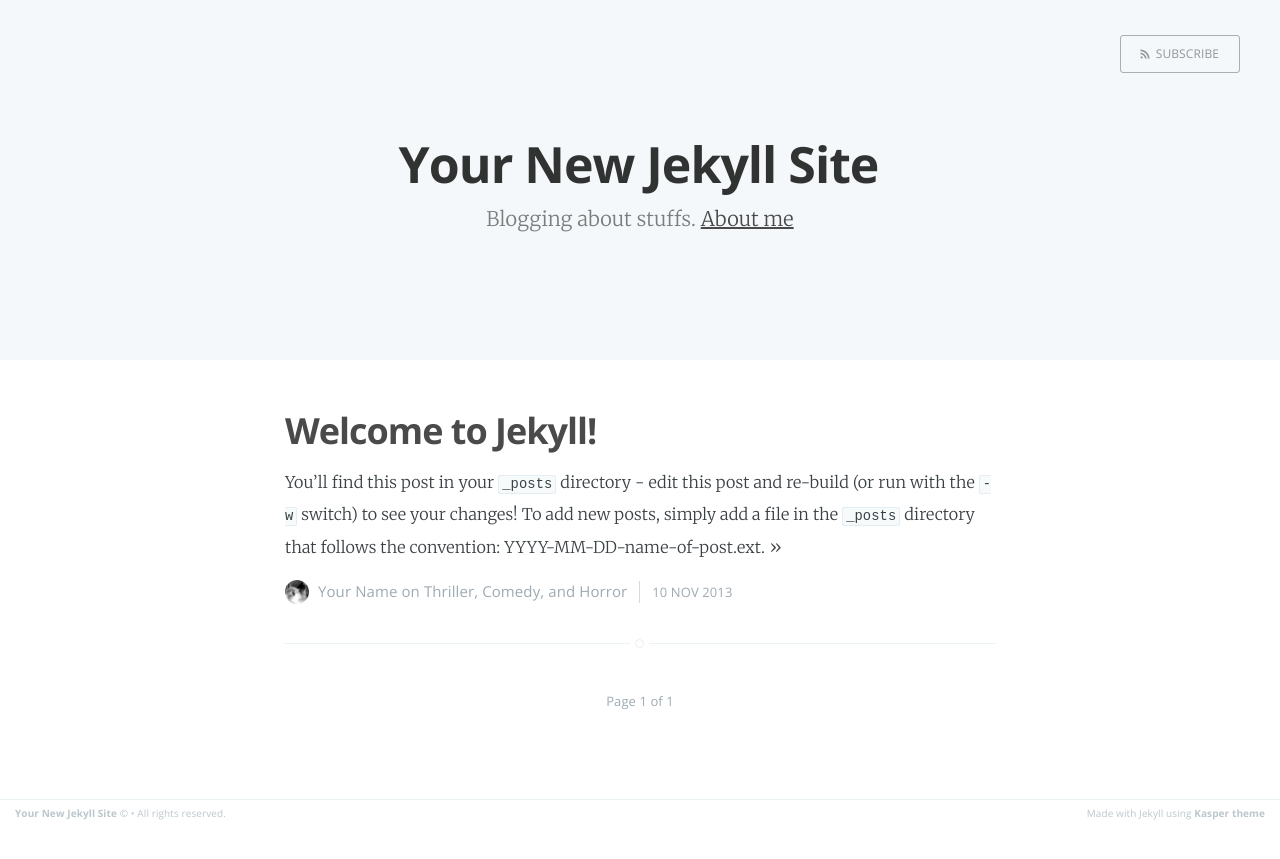
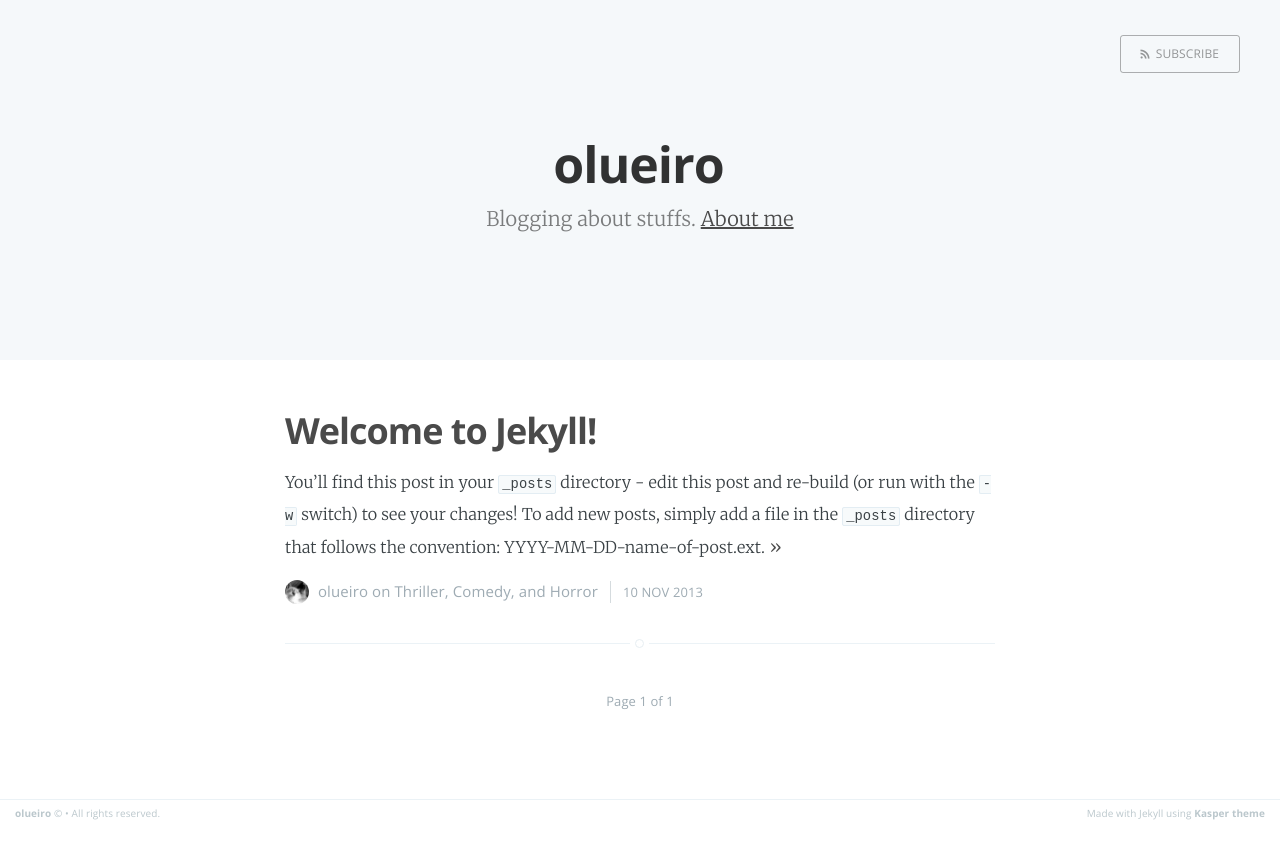
Before and after one commit to olueiro/olueiro.github.io, a Jekyll site: the page built from index.html, in a window 1280 px wide. Shown: the top 859 px of the page. Built offline with Jekyll 4.4.1, drawn with Linux system fonts in a browser that asks for light colours; the list of posts is cut into pages by our own code.

Commit message:
Update _config.yml

```diff
--- a/_config.yml
+++ b/_config.yml
@@ -1,4 +1,4 @@
-name: Your New Jekyll Site
+name: olueiro
 description: Blogging about stuffs
 meta_description: "Your New Jekyll Site, Blogging about stuffs"
 
@@ -7,10 +7,10 @@ highlighter: pygments
 logo: false
 paginate: 15
 baseurl: /
-domain_name: 'http://yourblog-domain.com'
+domain_name: 'https://olueiro.github.io'
 google_analytics: 'UA-XXXXXXXX-X'
 gems: [jekyll-paginate]
 
 # Details for the RSS feed generator
-url:            'blog url'
-author:         'Your Name'
+url:            'https://olueiro.github.io'
+author:         'olueiro'
```
